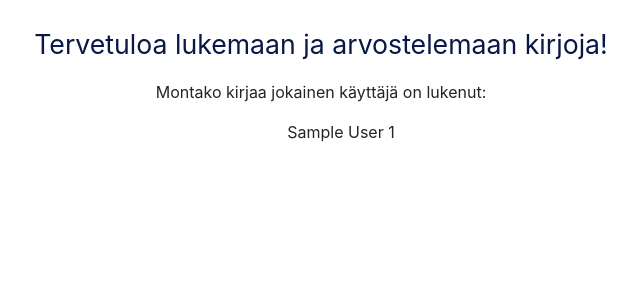
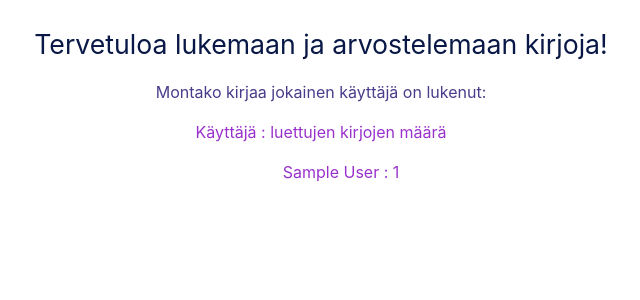
Before and after one commit to NiinaM/Kirja-arvosteluSovellus, a Flask app: page / in a window 1280 px wide. Shown: the part 56-356 px from the top of the page, without its empty margins (319-959 px from the left). Run offline with Flask 2, Linux system fonts and the light colour scheme; tables that the repository leaves empty hold one stand-in row (values such as "Sample post"); some libraries are stand-ins or nearby versions.

Commit message:
templatea ja dokumentaatiota

```diff
--- a/application/templates/index.html
+++ b/application/templates/index.html
@@ -6,14 +6,15 @@
 </p>
 
 {% if how_many_books %}
-<p style="text-align: center;">
+<p style="text-align: center; color: darkslateblue;">
   Montako kirjaa jokainen käyttäjä on lukenut:
 </p>
+<p style="text-align: center; color: darkorchid;">Käyttäjä : luettujen kirjojen määrä</p>
 
-<ul style="text-align: center; list-style-type: none;">
+<ul style="text-align: center; list-style-type: none; color: darkorchid;">
   {% for user in how_many_books %}
   <li>
-    {{user.name}} {{user.count}}
+    {{user.name}} : {{user.count}}
   </li>
   {% endfor %}
 </ul>
```
Also changed, not shown: documentation/usermanual.md (added, +12 -0 lines), README.md.
